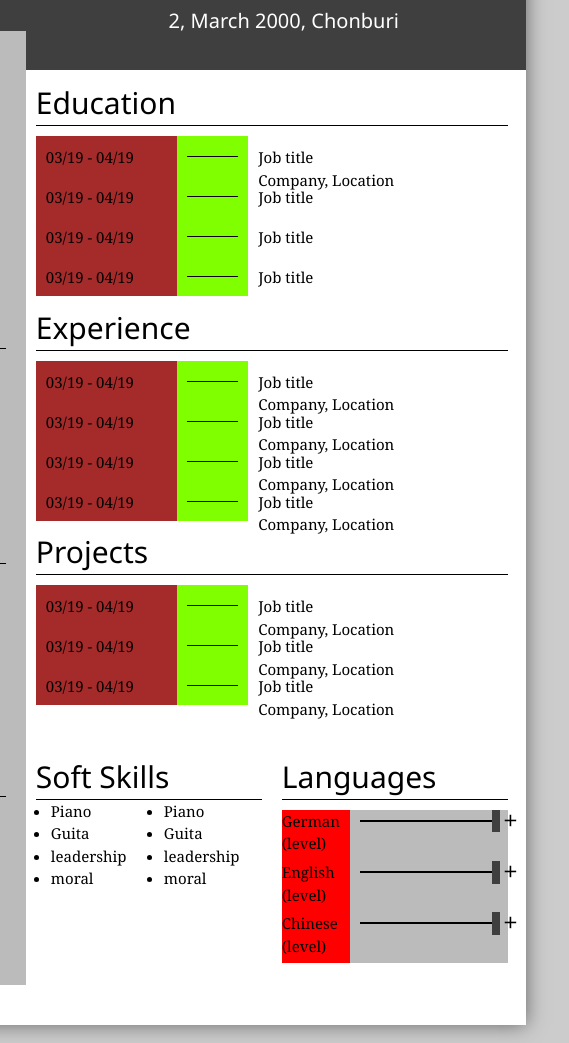
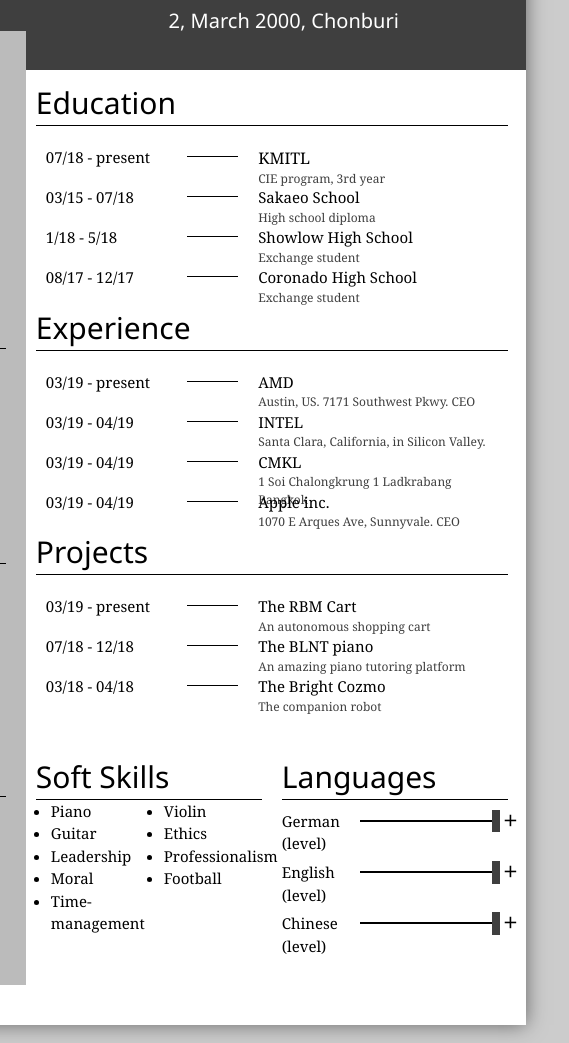
Before and after one commit to poiler22/CSS_startup_assignment3, a plain HTML site: page index.html in a window 1280 px wide. Shown: the part 98-1141 px from the top of the page, 511-1080 px from the left. Drawn offline with nearby package versions, Linux system fonts and the light colour scheme.

Commit message:
done-outlook

```diff
--- a/index.html
+++ b/index.html
@@ -26,13 +26,13 @@
             width: 50%;
             padding: 10px;
             height: 40px;
-            /* Should be removed. Only for demonstration */
+
         }
 
         /* Clear floats after the columns */
         .row:after {
             content: "";
-            display: table;
+            display: flex;
             clear: both;
         }
 
@@ -150,6 +150,11 @@
         ul {
             padding-left: 15px;
         }
+
+        .sub-font{
+            font-size: 9pt;
+            color: rgb(63,63,63);
+        }
         }
     </style>
 </head>
@@ -216,50 +221,54 @@
 
                     <h2>Education</h2>
                     <hr>
-                    <div class="column" style="width: 30%; background-color:brown">
-                        03/19 - 04/19
+                    <div class="column" style="width: 30%; ">
+                        07/18 - present
                     </div>
-                    <div class="column" style="width: 15%; background-color:chartreuse">
+                    <div class="column" style="width: 15%;">
+                      <hr style="margin-top:10px;">
+                    </div>
+                    <div class="column"
+                        style="width: 55%;font-family: Cambria, Cochin, Georgia, Times, 'Times New Roman', serif;font-size: 12pt ;">
+                        KMITL <br>
+                        <div class="sub-font">                      CIE program, 3rd year</div>
+
+                    </div>
+
+                    <div class="column" style="width: 30%;">
+                        03/15 - 07/18
+                    </div>
+                    <div class="column" style="width: 15%;">
                       <hr style="margin-top:10px;">
                     </div>
                     <div class="column"
                         style="width: 55%;font-family: Cambria, Cochin, Georgia, Times, 'Times New Roman', serif;">
-                        Job title <br>
-                        Company, Location
+                        Sakaeo School
+                        <div class="sub-font">High school diploma</div>
                     </div>
 
-                    <div class="column" style="width: 30%; background-color:brown">
-                        03/19 - 04/19
+                    <div class="column" style="width: 30%;">
+                        1/18 - 5/18
                     </div>
-                    <div class="column" style="width: 15%; background-color:chartreuse">
+                    <div class="column" style="width: 15%; ">
                       <hr style="margin-top:10px;">
                     </div>
                     <div class="column"
                         style="width: 55%;font-family: Cambria, Cochin, Georgia, Times, 'Times New Roman', serif;">
-                        Job title
+                        Showlow High School <br>
+                        <div class="sub-font"> Exchange student</div>
                     </div>
 
-                    <div class="column" style="width: 30%; background-color:brown">
-                        03/19 - 04/19
+
+                    <div class="column" style="width: 30%;">
+                        08/17 - 12/17
                     </div>
-                    <div class="column" style="width: 15%; background-color:chartreuse">
+                    <div class="column" style="width: 15%;">
                       <hr style="margin-top:10px;">
                     </div>
                     <div class="column"
                         style="width: 55%;font-family: Cambria, Cochin, Georgia, Times, 'Times New Roman', serif;">
-                        Job title
-                    </div>
-
-
-                    <div class="column" style="width: 30%; background-color:brown">
-                        03/19 - 04/19
-                    </div>
-                    <div class="column" style="width: 15%; background-color:chartreuse">
-                      <hr style="margin-top:10px;">
-                    </div>
-                    <div class="column"
-                        style="width: 55%;font-family: Cambria, Cochin, Georgia, Times, 'Times New Roman', serif;">
-                        Job title
+                        Coronado High School <br>
+                        <div class="sub-font">Exchange student</div>
                     </div>
                 </div>
 
@@ -269,53 +278,56 @@
 
                     <h2>Experience</h2>
                     <hr>
-                    <div class="column" style="width: 30%; background-color:brown">
-                        03/19 - 04/19
+                    <div class="column" style="width: 30%; ">
+                        03/19 - present
                     </div>
-                    <div class="column" style="width: 15%; background-color:chartreuse">
+                    <div class="column" style="width: 15%;">
                       <hr style="margin-top:10px;">
                     </div>
                     <div class="column"
                         style="width: 55%;font-family: Cambria, Cochin, Georgia, Times, 'Times New Roman', serif;">
-                        Job title <br>
-                        Company, Location
+                        AMD <br>
+                        <div class="sub-font"> Austin, US. 7171 Southwest Pkwy. CEO</div>
                     </div>
 
-                    <div class="column" style="width: 30%; background-color:brown">
+                    <div class="column" style="width: 30%; ">
                         03/19 - 04/19
                     </div>
-                    <div class="column" style="width: 15%; background-color:chartreuse">
+                    <div class="column" style="width: 15%; ">
                       <hr style="margin-top:10px;">
                     </div>
                     <div class="column"
                         style="width: 55%;font-family: Cambria, Cochin, Georgia, Times, 'Times New Roman', serif;">
-                        Job title <br>
-                        Company, Location
+                        INTEL <br>
+                        <div class="sub-font">Santa Clara, California, in Silicon Valley.</div>
                     </div>
 
 
-                    <div class="column" style="width: 30%; background-color:brown">
+                    <div class="column" style="width: 30%; ">
                         03/19 - 04/19
                     </div>
-                    <div class="column" style="width: 15%; background-color:chartreuse">
+                    <div class="column" style="width: 15%;">
                       <hr style="margin-top:10px;">
                     </div>
                     <div class="column"
                         style="width: 55%;font-family: Cambria, Cochin, Georgia, Times, 'Times New Roman', serif;">
-                        Job title <br>
-                        Company, Location
+                        CMKL <br>
+                        <div class="sub-font">1 Soi Chalongkrung 1
+                            Ladkrabang
+                            Bangkok</div>
                     </div>
 
-                    <div class="column" style="width: 30%; background-color:brown">
+                    <div class="column" style="width: 30%; ">
                         03/19 - 04/19
                     </div>
-                    <div class="column" style="width: 15%; background-color:chartreuse">
+                    <div class="column" style="width: 15%; ">
                       <hr style="margin-top:10px;">
                     </div>
                     <div class="column"
                         style="width: 55%;font-family: Cambria, Cochin, Georgia, Times, 'Times New Roman', serif;">
-                        Job title <br>
-                        Company, Location
+                    Apple inc. <br>
+                    <div class="sub-font"> 1070 E Arques Ave, Sunnyvale. CEO</div>
+
                     </div>
                 </div>
 
@@ -324,40 +336,41 @@
 
                     <h2>Projects</h2>
                     <hr>
-                    <div class="column" style="width: 30%; background-color:brown">
-                        03/19 - 04/19
+                    <div class="column" style="width: 30%;">
+                        03/19 - present
                     </div>
-                    <div class="column" style="width: 15%; background-color:chartreuse">
+                    <div class="column" style="width: 15%;">
                       <hr style="margin-top:10px;">
                     </div>
                     <div class="column"
                         style="width: 55%;font-family: Cambria, Cochin, Georgia, Times, 'Times New Roman', serif;">
-                        Job title <br>
-                        Company, Location
+                        The RBM Cart <br>
+                        <div class="sub-font">An autonomous shopping cart</div>
+
                     </div>
 
-                    <div class="column" style="width: 30%; background-color:brown">
-                        03/19 - 04/19
+                    <div class="column" style="width: 30%;">
+                        07/18 - 12/18
                     </div>
-                    <div class="column" style="width: 15%; background-color:chartreuse">
+                    <div class="column" style="width: 15%; ">
                       <hr style="margin-top:10px;">
                     </div>
                     <div class="column"
                         style="width: 55%;font-family: Cambria, Cochin, Georgia, Times, 'Times New Roman', serif;">
-                        Job title <br>
-                        Company, Location
+                        The BLNT piano <br>
+                        <div class="sub-font"> An amazing piano tutoring platform</div>
                     </div>
 
-                    <div class="column" style="width: 30%; background-color:brown">
-                        03/19 - 04/19
+                    <div class="column" style="width: 30%; ">
+                        03/18 - 04/18
                     </div>
-                    <div class="column" style="width: 15%; background-color:chartreuse">
+                    <div class="column" style="width: 15%; ">
                       <hr style="margin-top:10px;">
                     </div>
                     <div class="column"
                         style="width: 55%;font-family: Cambria, Cochin, Georgia, Times, 'Times New Roman', serif;">
-                        Job title <br>
-                        Company, Location
+                        The Bright Cozmo<br>
+                        <div class="sub-font">The companion robot</div>
                     </div>
                 </div>
                 <div class="column" style="height:25%;width: 50%;">
@@ -368,17 +381,18 @@
                     <div class="column" style="width: 50%;padding:0%">
                         <ul style="margin-top:-10px">
                             <li>Piano</li>
-                            <li>Guita</li>
-                            <li>leadership</li>
-                            <li>moral</li>
+                            <li>Guitar</li>
+                            <li>Leadership</li>
+                            <li>Moral</li>
+                            <li>Time-management</li>
                         </ul>
                     </div>
                     <div class="column" style="width: 50%;padding:0%">
                         <ul style="margin-top:-10px">
-                            <li>Piano</li>
-                            <li>Guita</li>
-                            <li>leadership</li>
-                            <li>moral</li>
+                            <li>Violin</li>
+                            <li>Ethics</li>
+                            <li>Professionalism</li>
+                            <li>Football</li>
                         </ul>
                     </div>
 
@@ -388,13 +402,13 @@
                     <h2>Languages</h2>
                     <hr>
 
-                    <div class="column" style="background-color:red;height:25%;width: 30%; padding: 0px;">
+                    <div class="column" style="height:25%;width: 30%; padding: 0px;">
 
                         German<br>
                         (level)
 
                     </div>
-                    <div class="column" style="background-color:#bbb;height:25%;width: 70%;">
+                    <div class="column" style="height:25%;width: 70%;">
 
                         <div style="background-color: black;height: 2px;position: relative;">
                             &nbsp;
@@ -409,13 +423,13 @@
 
 
                     </div>
-                    <div class="column" style="background-color:red;height:25%;width: 30%; padding: 0px;">
+                    <div class="column" style="height:25%;width: 30%; padding: 0px;">
 
                         English<br>
                         (level)
 
                     </div>
-                    <div class="column" style="background-color:#bbb;height:25%;width: 70%;">
+                    <div class="column" style="height:25%;width: 70%;">
 
                         <div style="background-color: black;height: 2px;position: relative;">
                             &nbsp;
@@ -429,13 +443,13 @@
 
                     </div>
 
-                    <div class="column" style="background-color:red;height:25%;width: 30%; padding: 0px;">
+                    <div class="column" style="height:25%;width: 30%; padding: 0px;">
 
                         Chinese
                         (level)
 
                     </div>
-                    <div class="column" style="background-color:#bbb;height:25%;width: 70%;">
+                    <div class="column" style="height:25%;width: 70%;">
 
                         <div style="background-color: black;height: 2px;position: relative;">
                             &nbsp;
```
